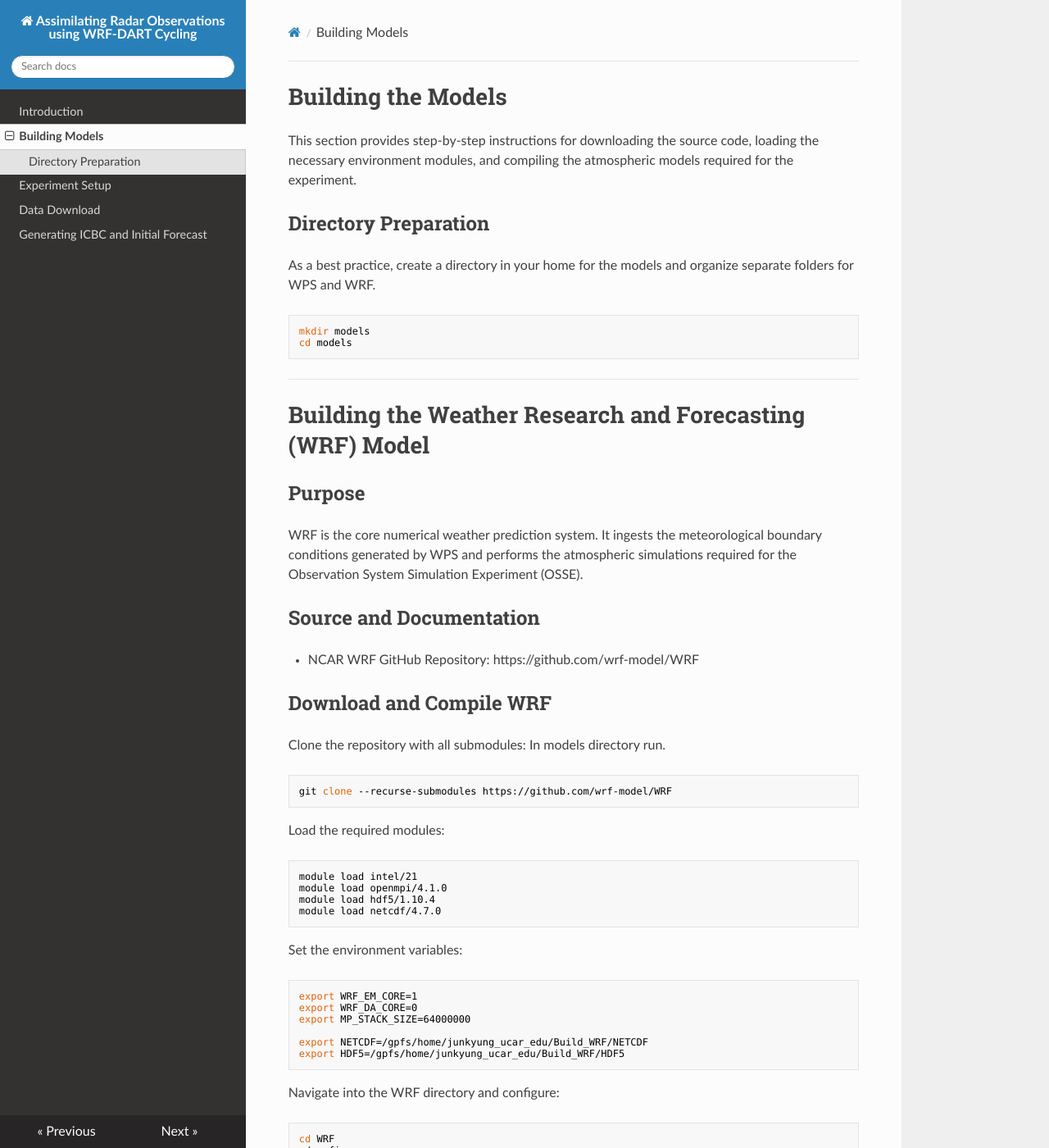
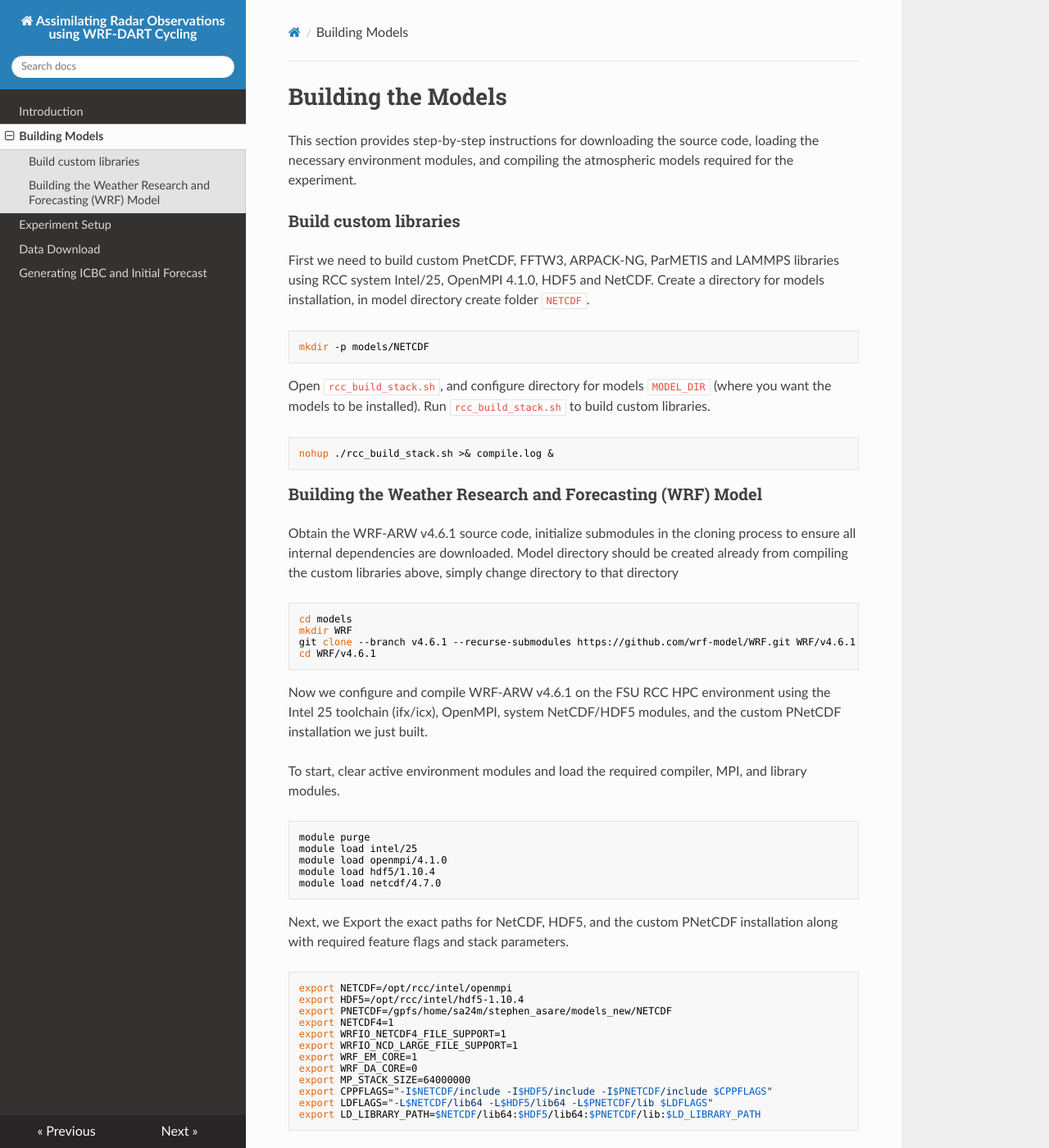
Before and after one commit to stephen-asare/WRF-DART-CYCLING, an MkDocs documentation site: the page built from docs/building_models.md, in a window 1280 px wide and 1400 px high. Shown: the whole window at 82% size. Built offline with MkDocs 1.6.1, drawn with Linux system fonts in a browser that asks for light colours; nearby versions of some CDN libraries; some of the changed text lies outside the part shown.

Commit message:
Enhance building models documentation with WRF setup
Added detailed instructions for building custom libraries and the WRF model, including environment setup and compilation steps.

````diff
--- a/docs/building_models.md
+++ b/docs/building_models.md
@@ -1,15 +1,82 @@
 # Building the Models
 This section provides step-by-step instructions for downloading the source code, loading the necessary environment modules, and compiling the atmospheric models required for the experiment.
-## Directory Preparation
-As a best practice, create a directory in your home for the models and organize separate folders for WPS and WRF.
+
+### Build custom libraries
+First we need to build custom PnetCDF, FFTW3, ARPACK-NG, ParMETIS and LAMMPS libraries using RCC system Intel/25, OpenMPI 4.1.0, HDF5 and NetCDF. Create a directory for models installation, in model directory create folder `NETCDF`.
 ```bash
-mkdir models
-cd models
+mkdir -p models/NETCDF
+```
+Open `rcc_build_stack.sh`, and configure directory for models `MODEL_DIR` (where you want the models to be installed).
+Run `rcc_build_stack.sh` to build custom libraries.
+```bash
+nohup ./rcc_build_stack.sh >& compile.log &
 ```
 
----
+### Building the Weather Research and Forecasting (WRF) Model
+Obtain the WRF-ARW v4.6.1 source code, initialize submodules in the cloning process to ensure all internal dependencies are downloaded. Model directory should be created already from compiling the custom libraries above, simply change directory to that directory
+```bash
+cd models
+mkdir WRF
+git clone --branch v4.6.1 --recurse-submodules https://github.com/wrf-model/WRF.git WRF/v4.6.1
+cd WRF/v4.6.1
+```
+Now we configure and compile WRF-ARW v4.6.1 on the FSU RCC HPC environment using the Intel 25 toolchain (ifx/icx), OpenMPI, system NetCDF/HDF5 modules, and the custom PNetCDF installation we just built.
 
-# Building the Weather Research and Forecasting (WRF) Model
+To start, clear active environment modules and load the required compiler, MPI, and library modules.
+```bash
+module purge
+module load intel/25
+module load openmpi/4.1.0
+module load hdf5/1.10.4
+module load netcdf/4.7.0
+```
+Next, we Export the exact paths for NetCDF, HDF5, and the custom PNetCDF installation along with required feature flags and stack parameters.
+```bash
+export NETCDF=/opt/rcc/intel/openmpi
+export HDF5=/opt/rcc/intel/hdf5-1.10.4
+export PNETCDF=/gpfs/home/sa24m/stephen_asare/models_new/NETCDF
+export NETCDF4=1
+export WRFIO_NETCDF4_FILE_SUPPORT=1
+export WRFIO_NCD_LARGE_FILE_SUPPORT=1
+export WRF_EM_CORE=1
+export WRF_DA_CORE=0
+export MP_STACK_SIZE=64000000
+export CPPFLAGS="-I$NETCDF/include -I$HDF5/include -I$PNETCDF/include $CPPFLAGS"
+export LDFLAGS="-L$NETCDF/lib64 -L$HDF5/lib64 -L$PNETCDF/lib $LDFLAGS"
+export LD_LIBRARY_PATH=$NETCDF/lib64:$HDF5/lib64:$PNETCDF/lib:$LD_LIBRARY_PATH
+```
+To ensure a clean build slate run
+```bash
+./clean -a
+```
+Execute the configuration script
+```bash
+./configure
+```
+Enter **78** ((dmpar) INTEL (ifx/icx) : oneAPI LLVM) for Compiler Selection and **1** (basic) for Nesting Selection.
+Verify that the output summary ends with:
+```
+*****************************************************************************
+This build of WRF will use NETCDF4 with HDF5 compression
+*****************************************************************************
+```
+Compile the em_real dynamical core
+```bash
+./compile em_real 2>&1 | tee compile.log
+```
+This may take a while when compilation completes, check the main/ directory for the four required executables.
+```bash
+ls -l main/*.exe
+```
+If you see these below, you successfully compiled WRF-ARW
+```
+wrf.exe
+real.exe
+ndown.exe
+tc.exe
+
+
+
 ## Purpose
 WRF is the core numerical weather prediction system. It ingests the meteorological boundary conditions generated by WPS and performs the atmospheric simulations required for the Observation System Simulation Experiment (OSSE).
 ## Source and Documentation
````
